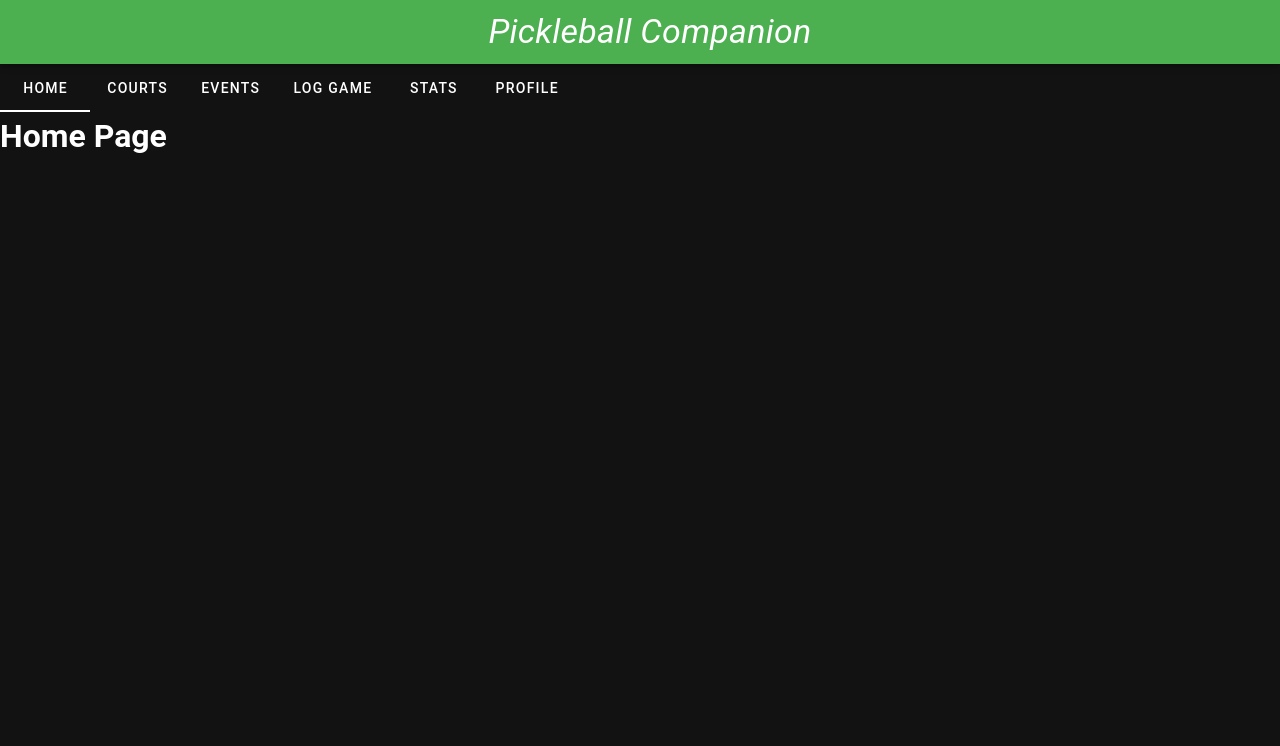
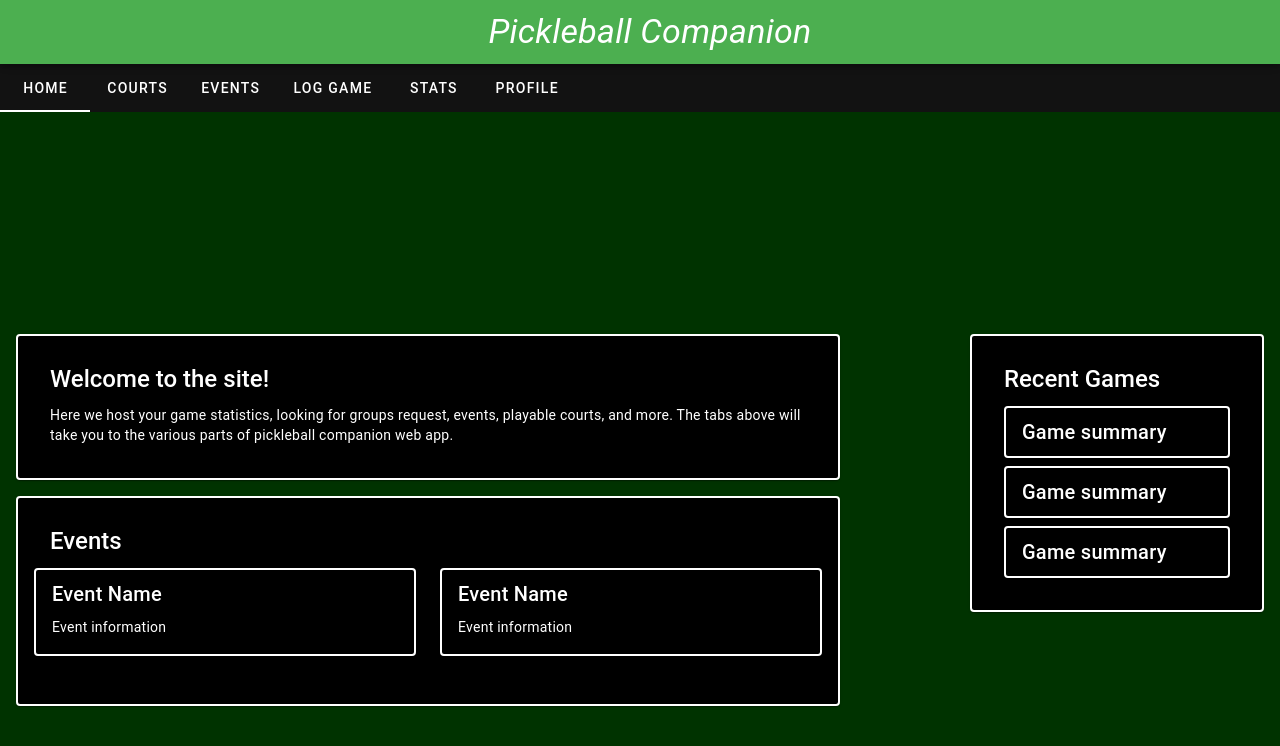
Before and after one commit to gmoore52/ThePickleballCompanionApp, a Vue app in the folder PickleBallCompanionAppUI/: page / in a window 1280 px wide. Shown: the top 746 px of the page. Built offline with nearby package versions, Linux system fonts and the light colour scheme.

Commit message:
added fetchData.js and Courts page rough draft

```diff
--- a/PickleBallCompanionAppUI/index.html
+++ b/PickleBallCompanionAppUI/index.html
@@ -5,7 +5,7 @@
   <meta charset="UTF-8" />
   <link rel="icon" href="/favicon.ico" />
   <meta name="viewport" content="width=device-width, initial-scale=1.0" />
-  <title>Welcome to Vuetify 3</title>
+  <title>Pickleball Companion</title>
 </head>
 
 <body>
--- a/PickleBallCompanionAppUI/src/pages/Courts.vue
+++ b/PickleBallCompanionAppUI/src/pages/Courts.vue
@@ -1,7 +1,114 @@
 <template>
-    <h1>Courts Page</h1>
-</template>
+    <v-container>
+      <!-- Search and Location Toolbar -->
+      <v-row class="mb-4">
+        <v-col cols="12" md="8">
+          <v-btn color="black" class="mr-2">
+            Click here to use your precise location
+          </v-btn>
+        </v-col>
+        <v-col cols="12" md="4">
+          <v-text-field
+            v-model="searchQuery"
+            label="Search"
+            append-icon="mdi-magnify"
+            single-line
+            dense
+            color="black"
+            class="white--text"
+          ></v-text-field>
+        </v-col>
+      </v-row>
 
-<script setup>
-    //
-</script>
+      <!-- List of Courts -->
+      <v-row>
+        <v-col
+          v-for="court in filteredCourts"
+          :key="court.name"
+          cols="12"
+        >
+          <v-card class="mb-3" outlined>
+            <v-row no-gutters>
+              <v-col cols="8">
+                <v-card-title>{{ court.name }}</v-card-title>
+                <v-card-subtitle>Distance: {{ court.distance }} km</v-card-subtitle>
+                <v-card-text>Location: {{ court.location }}</v-card-text>
+                <v-card-text>Number of courts: {{ court.numCourts }}</v-card-text>
+              </v-col>
+              <v-col cols="4">
+                <v-img :src="court.image" alt="Court Image" />
+              </v-col>
+            </v-row>
+          </v-card>
+        </v-col>
+      </v-row>
+    </v-container>
+  </template>
+
+  <script setup>
+  import { ref, computed } from 'vue'
+
+  // Search query reactive variable
+  const searchQuery = ref('')
+
+  // Sample data for courts (you can replace this with API data)
+  const courts = ref([
+    {
+      name: 'Court Name 1',
+      distance: '5',
+      location: 'Location 1',
+      numCourts: 4,
+      image: 'court-image-1.jpg'
+    },
+    {
+      name: 'Court Name 2',
+      distance: '10',
+      location: 'Location 2',
+      numCourts: 3,
+      image: 'court-image-2.jpg'
+    },
+    {
+      name: 'Court Name 3',
+      distance: '8',
+      location: 'Location 3',
+      numCourts: 2,
+      image: 'court-image-3.jpg'
+    }
+  ])
+
+  // Computed property to filter courts based on search query
+  const filteredCourts = computed(() => {
+    if (!searchQuery.value) {
+      return courts.value
+    }
+    return courts.value.filter(court =>
+      court.name.toLowerCase().includes(searchQuery.value.toLowerCase()) ||
+      court.location.toLowerCase().includes(searchQuery.value.toLowerCase())
+    )
+  })
+  </script>
+
+  <style scoped>
+  .v-card {
+    background-color: black;
+    color: white;
+  }
+
+  .v-btn {
+    font-size: 14px;
+  }
+
+  .v-card-title, .v-card-subtitle, .v-card-text {
+    color: white;
+  }
+
+  .v-text-field {
+    background-color: black;
+    border-radius: 5px;
+  }
+
+  .v-img {
+    object-fit: cover;
+    height: 100%;
+  }
+  </style>
--- a/PickleBallCompanionAppUI/src/pages/Home.vue
+++ b/PickleBallCompanionAppUI/src/pages/Home.vue
@@ -1,7 +1,79 @@
 <template>
-    <h1>Home Page</h1>
+  <v-app>
+    <v-container class="fill-height" fluid>
+      <v-row justify="space-between">
+        <!-- Main Left Section (Welcome and Events) -->
+        <v-col cols="12" md="8">
+          <!-- Welcome Section -->
+          <v-card class="pa-4 mb-4" outlined color="black" style="background-color: #003300;">
+            <v-card-title class="white--text text-h5">Welcome to the site!</v-card-title>
+            <v-card-text class="white--text">
+              Here we host your game statistics, looking for groups request, events,
+              playable courts, and more. The tabs above will take you to the various
+              parts of pickleball companion web app.
+            </v-card-text>
+          </v-card>
+
+          <!-- Events Section -->
+          <v-card class="pa-4" outlined color="black" style="background-color: #003300;">
+            <v-card-title class="white--text text-h5">Events</v-card-title>
+            <v-row>
+              <v-col cols="12" md="6">
+                <v-card outlined color="black" style="background-color: #003300;">
+                  <v-card-title class="white--text">Event Name</v-card-title>
+                  <v-card-text class="white--text">Event information</v-card-text>
+                </v-card>
+              </v-col>
+              <v-col cols="12" md="6">
+                <v-card outlined color="black" style="background-color: #003300;">
+                  <v-card-title class="white--text">Event Name</v-card-title>
+                  <v-card-text class="white--text">Event information</v-card-text>
+                </v-card>
+              </v-col>
+            </v-row>
+          </v-card>
+        </v-col>
+
+        <!-- Recent Games Section -->
+        <v-col cols="12" md="3">
+          <v-card class="pa-4" outlined color="black" style="background-color: #003300;">
+            <v-card-title class="white--text text-h5">Recent Games</v-card-title>
+            <v-card-text>
+              <v-card outlined color="black" style="background-color: #003300;">
+                <v-card-title class="white--text">Game summary</v-card-title>
+              </v-card>
+              <v-card outlined color="black" style="background-color: #003300;" class="mt-2">
+                <v-card-title class="white--text">Game summary</v-card-title>
+              </v-card>
+              <v-card outlined color="black" style="background-color: #003300;" class="mt-2">
+                <v-card-title class="white--text">Game summary</v-card-title>
+              </v-card>
+            </v-card-text>
+          </v-card>
+        </v-col>
+      </v-row>
+    </v-container>
+  </v-app>
 </template>
 
 <script setup>
-  //
+import { ref } from 'vue';
 </script>
+
+<style scoped>
+.v-card {
+  border: 2px solid white;
+}
+
+.white--text {
+  color: white !important;
+}
+
+.v-container {
+  background-color: #003300;
+}
+
+.v-row {
+  margin-bottom: 20px;
+}
+</style>
```
Also changed, not shown: PickleBallCompanionAppUI/src/util/fetchData.js (added, +21 -0 lines).
